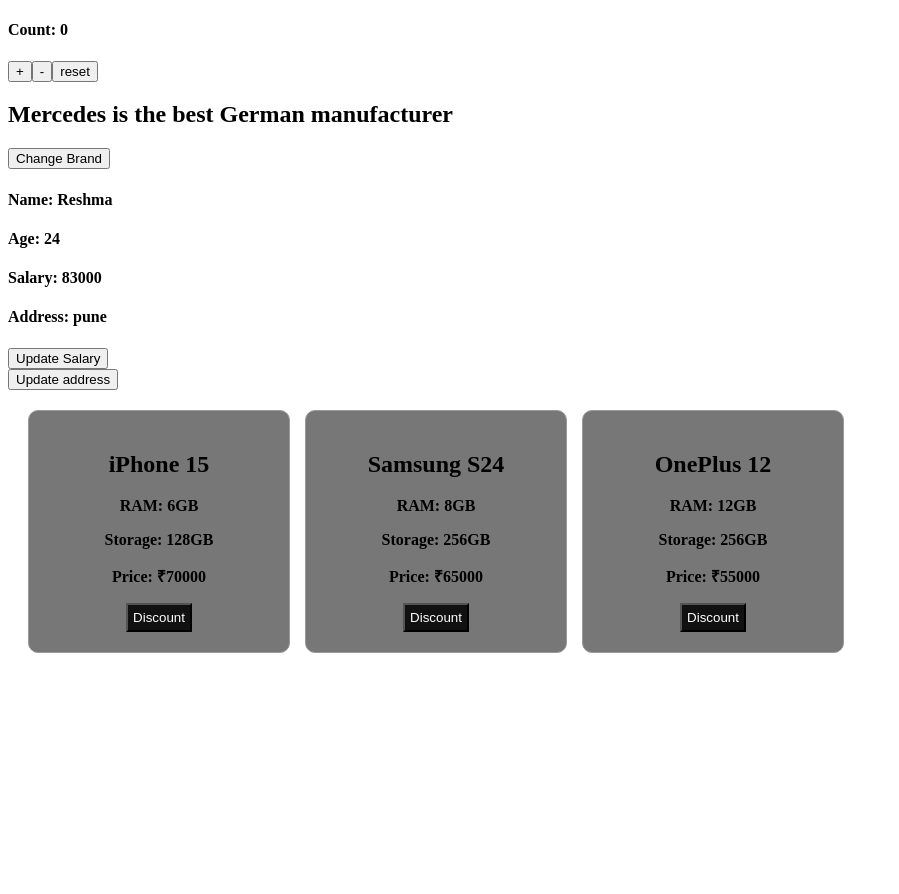
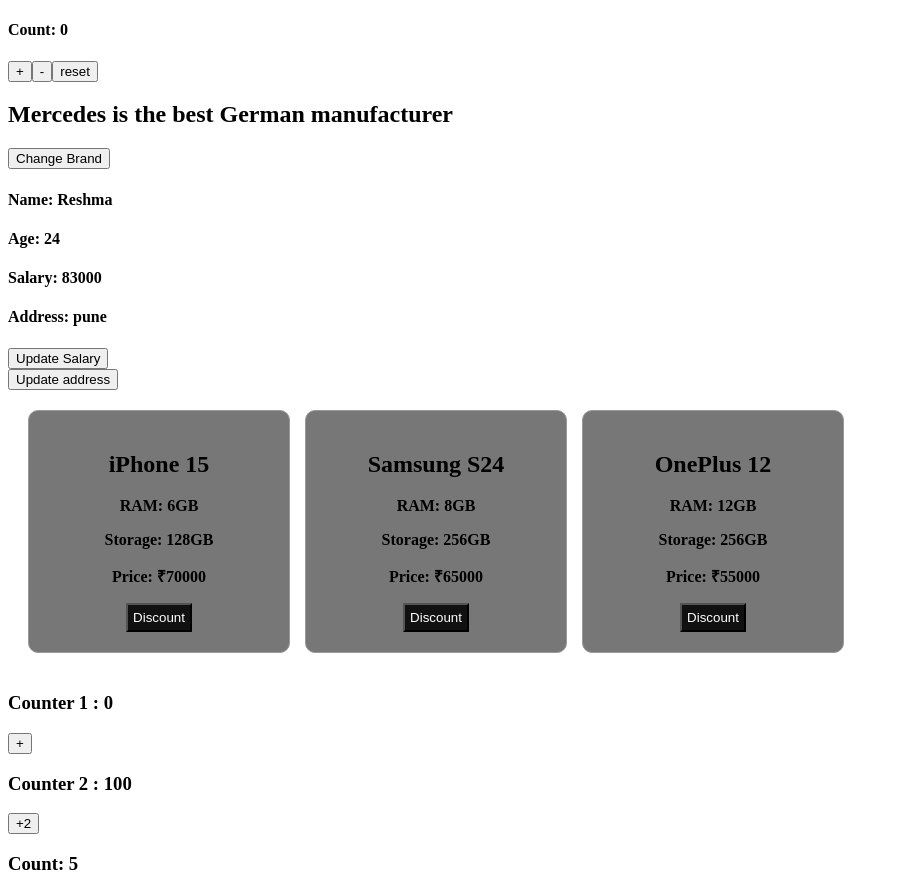
Before and after one commit to NutanShinde8926/class-practice, a React (Vite) app: page / in a window 1280 px wide. Shown: the whole page, without its empty margins (0-899 px from the left). Before the commit the page ends 800 px from the top, so only its background shows below. Built offline with nearby package versions, Linux system fonts and the light colour scheme.

Commit message:
work on useeffect and use state

```diff
--- a/src/App.jsx
+++ b/src/App.jsx
@@ -3,6 +3,8 @@
 import UseState2 from './hooks/usestate/useState2'
 import UseState3 from './hooks/usestate/UseState3'
 import Mobiles from './revision/Mobiles'
+import MyComp from './hooks/useeffect/MyComp'
+import EffectCounter from './hooks/useeffect/EffectCounter'
 
 const App = () => {
   return (
@@ -11,6 +13,8 @@
       <UseState2 />
       <UseState3 />
       <Mobiles />
+      <MyComp />
+      <EffectCounter />
     </div>
   )
 }
--- /dev/null
+++ b/src/hooks/useeffect/EffectCounter.jsx
@@ -0,0 +1,18 @@
+import React, { useEffect, useState } from 'react'
+
+const EffectCounter = () => {
+    const [count, setCount] = useState(0);
+
+    useEffect(() => {
+        setTimeout(() => {
+            setCount(count + 1)
+        }, 1000)
+    })
+  return (
+    <div>
+      <h3>Count: {count}</h3>
+    </div>
+  )
+}
+
+export default EffectCounter
--- /dev/null
+++ b/src/hooks/useeffect/MyComp.jsx
@@ -0,0 +1,37 @@
+import React, { useEffect, useState } from 'react'
+
+const MyComp = () => {
+    const [count, setcount] = useState(0);
+
+    //useEffect(function, dependency, array);
+    //case1 --> NO dependency array
+    // useEffect(() => {
+    //     console.log('component rendered')  also this document.title = 'Count ${count}'
+    // })
+
+
+    //case2 --> Empty array
+    // useEffect(() => {
+    //     console.log("Component mounted")
+    // },[])
+
+//case 3 --> Passing a particular  value to the array
+const [ct1, setCt1] = useState(0);
+const [ct2, setCt2] = useState(100);
+
+useEffect(() => {
+    console.log("Counter updated")
+}, [ct1])
+
+  return (
+    <div>
+      {/* <button onClick={() => setcount(count + 1)}>Count: {count}</button> */}
+      <h3>Counter 1 : {ct1}</h3>
+      <button onClick={() => setCt1(ct1 + 1)}>+</button>
+      <h3>Counter 2 : {ct2}</h3>
+      <button onClick={() => setCt2(ct2 + 2)}>+2</button>
+    </div>
+  )
+}
+
+export default MyComp
```
